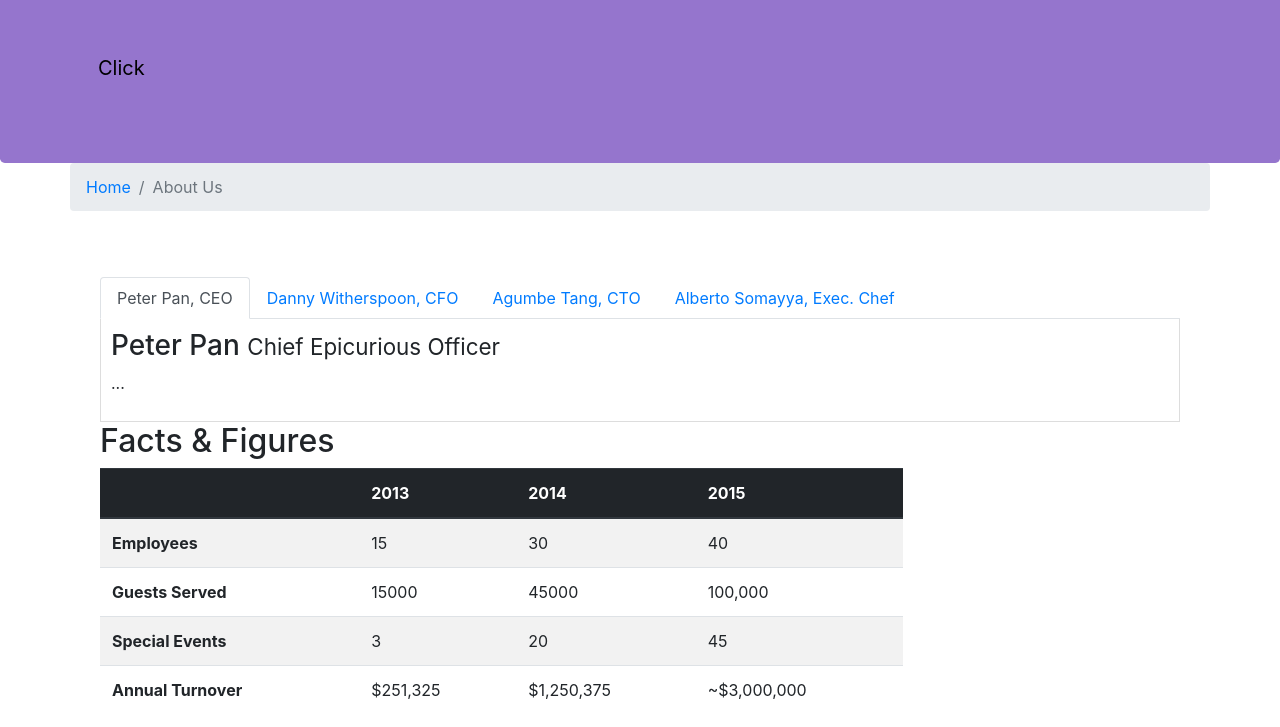
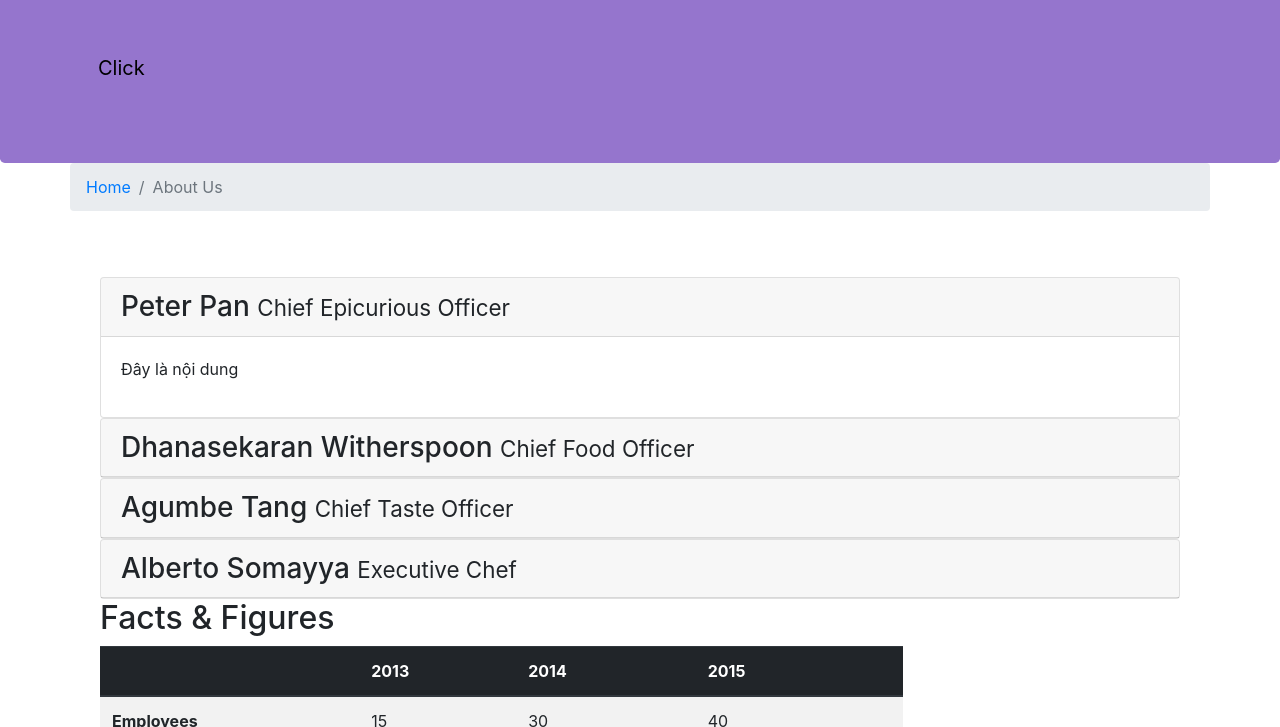
Before and after one commit to Binh2408/Binh2408, a website: page aboutus.html in a window 1280 px wide. Shown: the part 67-794 px from the top of the page. Drawn offline with nearby package versions, Linux system fonts and the light colour scheme.

Commit message:
Accordion

```diff
--- a/aboutus.html
+++ b/aboutus.html
@@ -59,39 +59,66 @@
 
             <div class="row row-content">
                 <div class="col-12">
-                    <ul class="nav nav-tabs">
-                        <li class="nav-item">
-                            <a class="nav-link active" href="#peter" role="tab" data-toggle="tab">Peter Pan, CEO</a>
-                        </li>
-                        <li class="nav-item">
-                            <a class="nav-link" href="#danny" role="tab" data-toggle="tab">Danny Witherspoon, CFO</a>
-                        </li>
-                        <li class="nav-item">
-                            <a class="nav-link" href="#agumbe" role="tab" data-toggle="tab">Agumbe Tang, CTO</a>
-                        </li>
-                        <li class="nav-item">
-                            <a class="nav-link" href="#alberto" role="tab" data-toggle="tab">Alberto Somayya, Exec.
-                                Chef</a>
-                        </li>
-                    </ul>
+                    <div id="accordion">
+                        <div class="card">
+                            <div class="card-header" role="tab" id="peterhead">
+                                <h3 class="mb-0">
+                                    <a data-toggle="collapse" data-target="#peter">
+                                        Peter Pan <small>Chief Epicurious Officer</small>
+                                    </a>
+                                </h3>
+                            </div>
+                            <div class="collapse show" id="peter" data-parent="#accordion">
+                                <div class="card-body">
+                                    <p class="d-none d-sm-block">Đây là nội dung</p>
+                                </div>
+                            </div>
+                        </div>
 
-                    <div class="tab-content">
-                        <div role="tabpanel" class="tab-pane fade show active" id="peter">
-                            <h3>Peter Pan <small>Chief Epicurious Officer</small></h3>
-                            <p> ... </p>
+                        <div class="card">
+                            <div class="card-header" role="tab" id="dannyhead">
+                                <h3 class="mb-0">
+                                    <a class="collapsed" data-toggle="collapse" data-target="#danny">
+                                        Dhanasekaran Witherspoon <small>Chief Food Officer</small>
+                                    </a>
+                                </h3>
+                            </div>
+                            <div class="collapse" id="danny" data-parent="#accordion">
+                                <div class="card-body">
+                                    <p class="d-none d-sm-block">Dhanasekaran Witherspoon</em></p>
+                                </div>
+                            </div>
                         </div>
-                        <div role="tabpanel" class="tab-pane" id="danny">
-                            <h3>Danny Pan <small>Chief Epicurious Officer</small></h3>
-                            <p> ... </p>
+                        <div class="card">
+                            <div class="card-header" role="tab" id="agumbehead">
+                                <h3 class="mb-0">
+                                    <a class="collapsed" data-toggle="collapse" data-target="#agumbe">
+                                        Agumbe Tang <small>Chief Taste Officer</small>
+                                    </a>
+                                </h3>
+                            </div>
+                            <div class="collapse" id="agumbe" data-parent="#accordion">
+                                <div class="card-body">
+                                    <p class="d-none d-sm-block">Agumbe Tang . . .</p>
+                                </div>
+                            </div>
                         </div>
-                        <div role="tabpanel" class="tab-pane" id="agumbe">
-                            <h3>Agumbe Pan <small>Chief Epicurious Officer</small></h3>
-                            <p> ... </p>
+                        <div class="card">
+                            <div class="card-header" role="tab" id="albertohead">
+                                <h3 class="mb-0">
+                                    <a class="collapsed" data-toggle="collapse" data-target="#alberto">
+                                        Alberto Somayya <small>Executive Chef</small>
+                                    </a>
+                                </h3>
+                            </div>
+                            <div class="collapse" id="alberto" data-parent="#accordion">
+                                <div class="card-body">
+                                    <p class="d-none d-sm-block">Alberto Somayya. . .</em></p>
+                                </div>
+                            </div>
                         </div>
-                        <div role="tabpanel" class="tab-pane" id="alberto">
-                            <h3>Alberto Pan <small>Chief Epicurious Officer</small></h3>
-                            <p> ... </p>
-                        </div>
+
+
 
 
                     </div>
```
